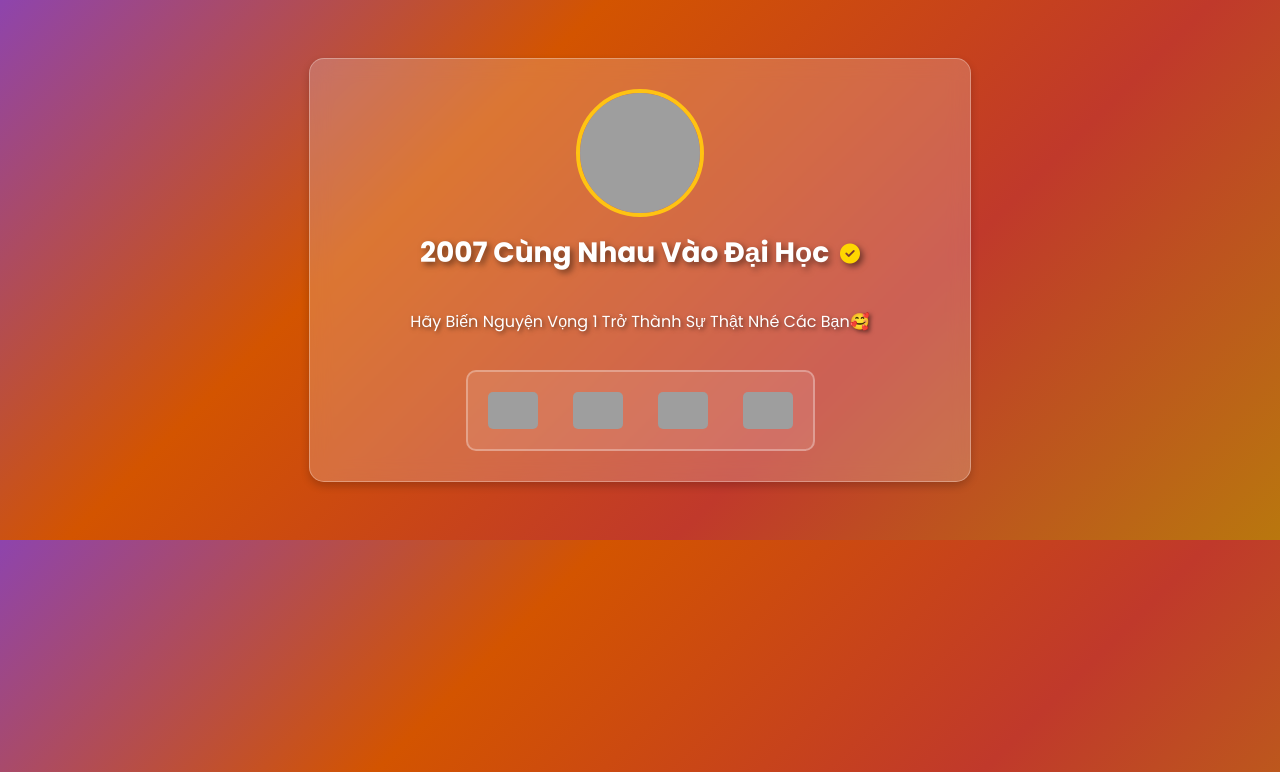
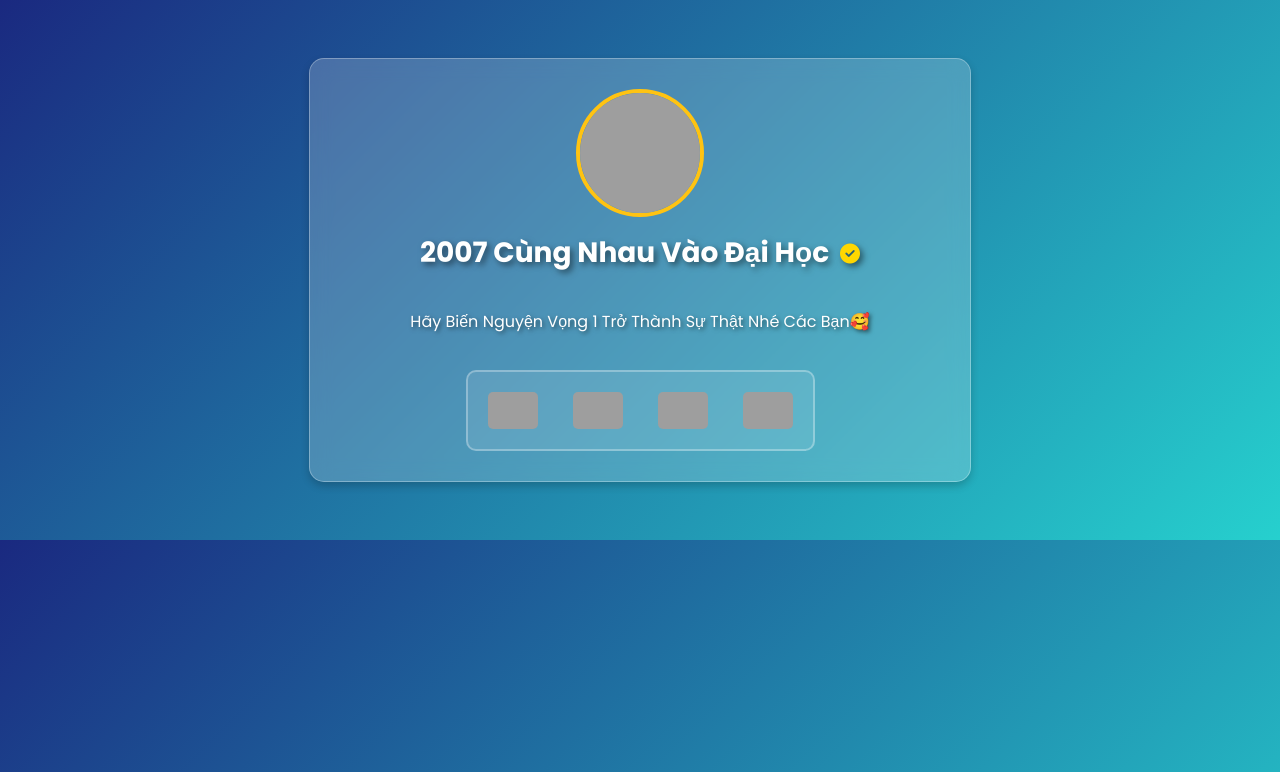
Before and after one commit to Jacob10289/phamthaiduong, a Flask app: page / in a window 1280 px wide. Shown: the top 772 px of the page. Run offline with Flask 3, Linux system fonts and the light colour scheme; grey boxes are pictures that could not be loaded.

Commit message:
Chỉnh sửa web

```diff
--- a/templates/index.html
+++ b/templates/index.html
@@ -9,7 +9,7 @@
    <style>
     body {
         font-family: "Poppins", sans-serif;
-     background: linear-gradient(135deg, #8E44AD, #D35400, #C0392B, #B9770E);
+    background: linear-gradient(135deg, #1A2980, #26D0CE);
         text-align: center;
         padding: 50px;
     }
```
